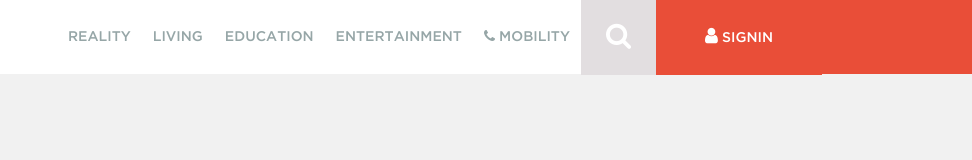
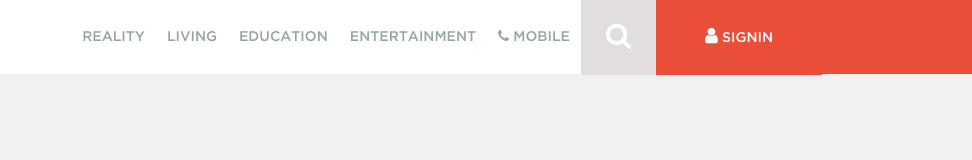
Before and after one commit to GutsVadim/webseo20-html-practice, a website: page index.html in a window 1280 px wide. Shown: the full height of the page, 308-1280 px from the left. Drawn offline with nearby package versions, Linux system fonts and the light colour scheme.

Commit message:
Changed Mobility to Mobile

```diff
--- a/index.html
+++ b/index.html
@@ -35,9 +35,9 @@
                             <a href="#">Entertainment</a>
                         </li>
                         <li>
-                            <a href="#mobility">
+                            <a href="#mobile">
                                 <i class="fa fa-phone"></i>
-                                Mobility
+                                Mobile
                             </a>
                         </li>
                         <li class="menu-btn search-btn">
```
